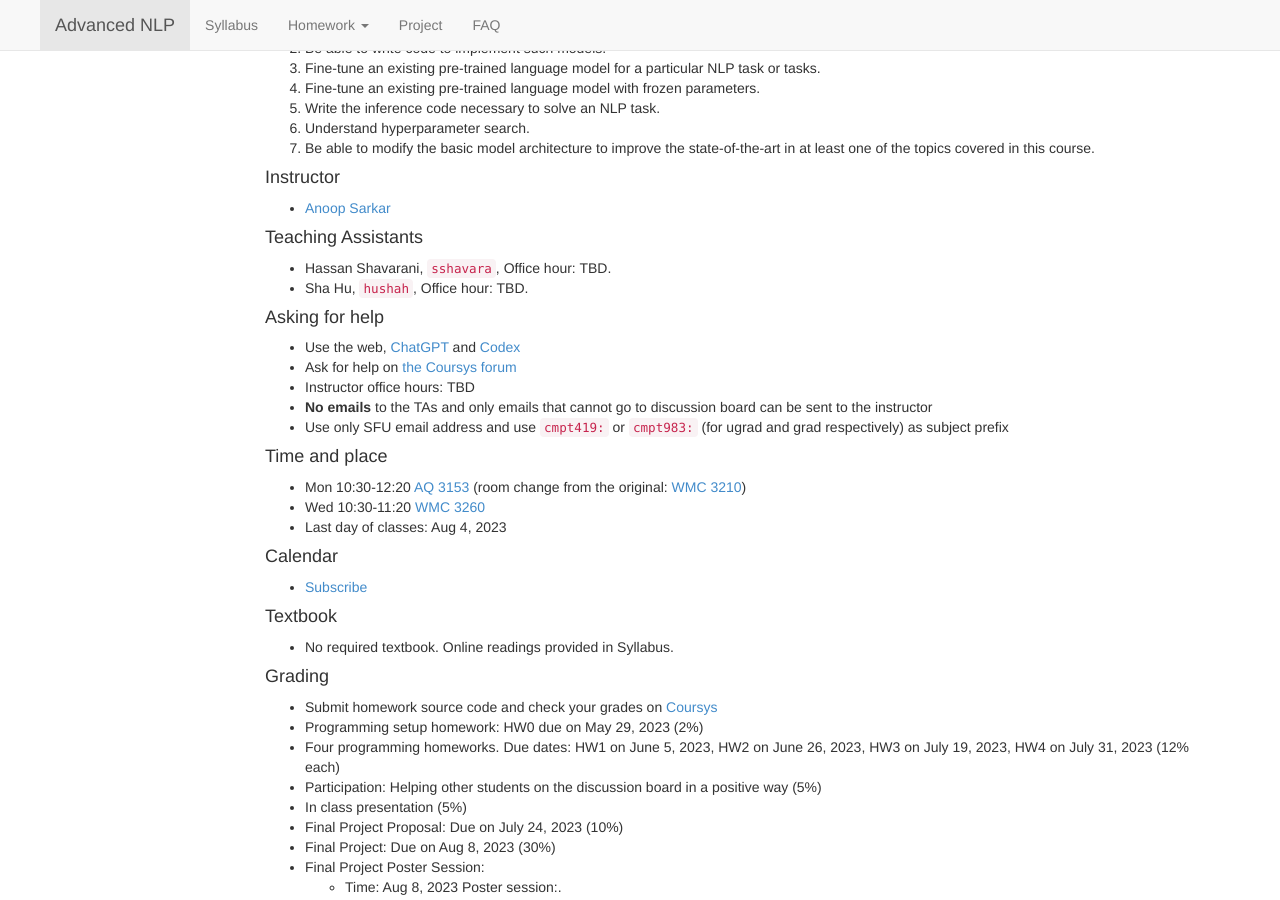
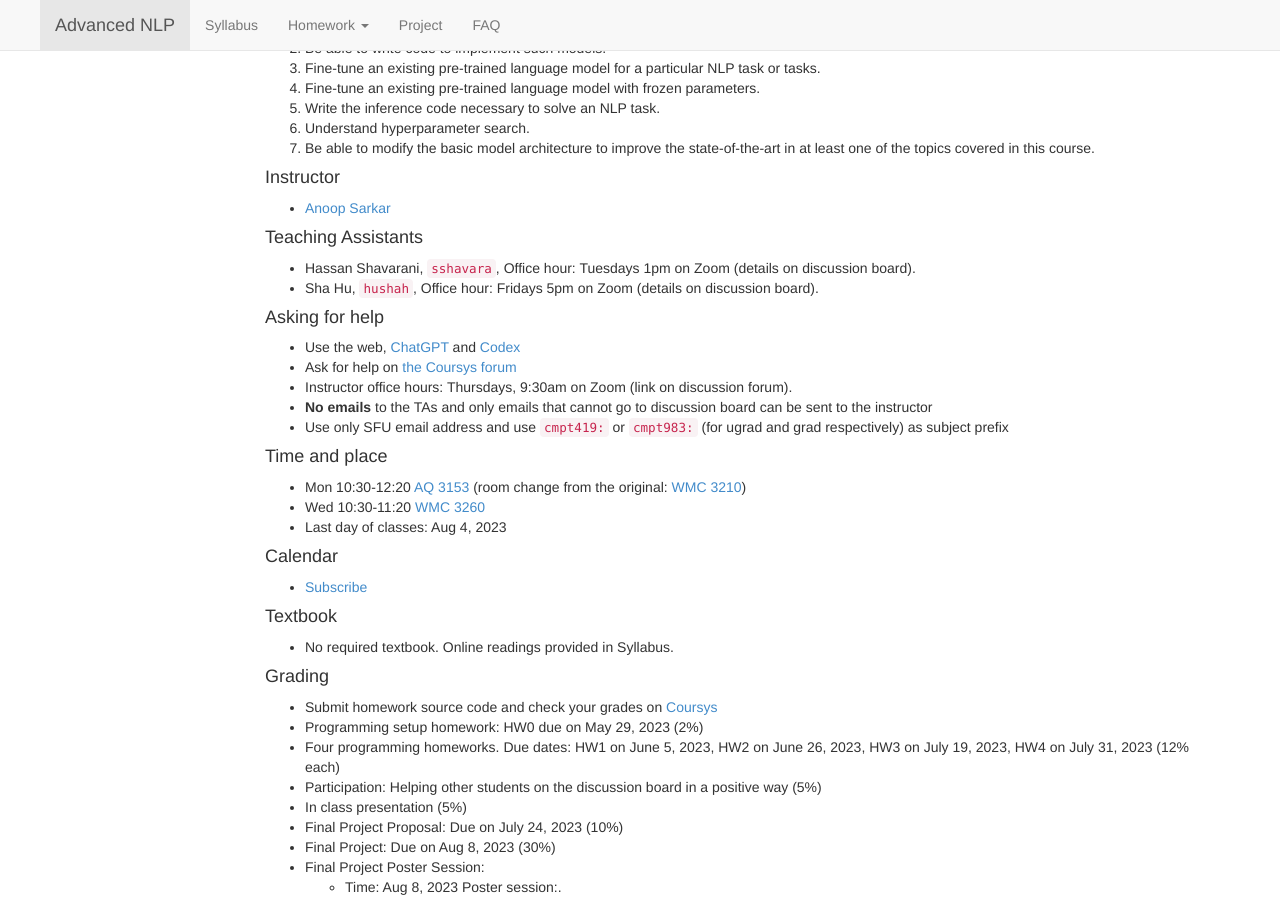
Before and after one commit to anoopsarkar/advanced-nlp-class, a Jekyll site: the page built from index.md, in a window 1280 px wide and 900 px high, scrolled down 578 px. Built offline with Jekyll 4.4.1, drawn with Linux system fonts in a browser that asks for light colours; nearby versions of some CDN libraries.

Commit message:
upd office hours

```diff
--- a/_config.yml
+++ b/_config.yml
@@ -10,10 +10,10 @@ instructor: anoop
 tas:
   - name: "Hassan Shavarani"
     email: sshavara
-    officehour: "TBD"
+    officehour: "Tuesdays 1pm on Zoom (details on discussion board)"
   - name: "Sha Hu"
     email: hushah
-    officehour: "TBD"
+    officehour: "Fridays 5pm on Zoom (details on discussion board)"
 hwdates:
   - hw: "0"
     startdate: "May 15, 2023"
--- a/index.md
+++ b/index.md
@@ -71,7 +71,7 @@ At the end of this course, the student should:
 #### Asking for help
 * Use the web, [ChatGPT](https://chat.openai.com) and [Codex](https://platform.openai.com/docs/guides/code)
 * Ask for help on [the Coursys forum]({{ site.coursys }}/forum)
-* Instructor office hours: TBD
+* Instructor office hours: Thursdays, 9:30am on Zoom (link on discussion forum).
 * <b>No emails</b> to the TAs and only emails that cannot go to discussion board can be sent to the instructor
 * Use only SFU email address and use `cmpt419:` or `cmpt983:` (for ugrad and grad respectively) as subject prefix
 
```
